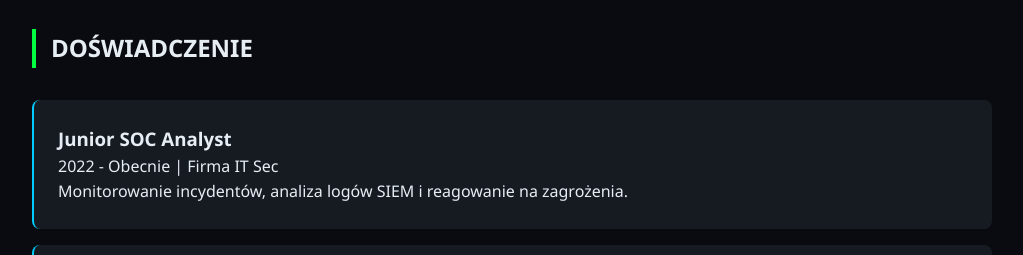
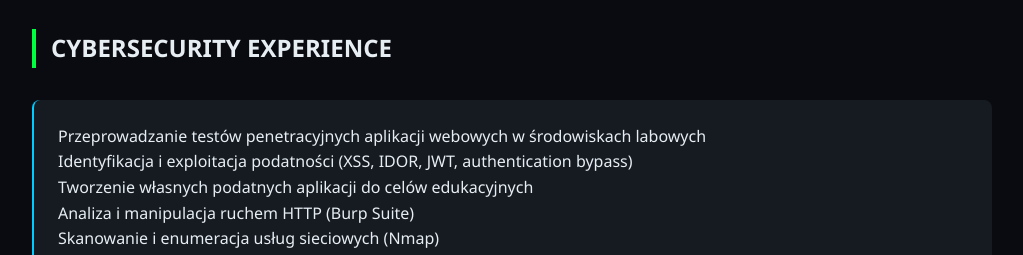
Before and after one commit to christwaffen/test, a plain HTML site: page index.html in a window 1280 px wide. Shown: the part 525-780 px from the top of the page, without its empty margins (128-1151 px from the left). Drawn offline with Linux system fonts and the light colour scheme.

Commit message:
Update index.html

```diff
--- a/index.html
+++ b/index.html
@@ -32,18 +32,21 @@
 
         <!-- Doświadczenie -->
         <section id="experience">
-            <h2 class="section-title">Doświadczenie</h2>
+            <h2 class="section-title">Cybersecurity experience</h2>
             <div class="timeline">
                 <div class="timeline-item">
-                    <h3>Junior SOC Analyst</h3>
-                    <p class="date">2022 - Obecnie | Firma IT Sec</p>
-                    <p>Monitorowanie incydentów, analiza logów SIEM i reagowanie na zagrożenia.</p>
+<p> Przeprowadzanie testów penetracyjnych aplikacji webowych w środowiskach labowych</p>
+<p>Identyfikacja i exploitacja podatności (XSS, IDOR, JWT, authentication bypass)</p>
+<p>Tworzenie własnych podatnych aplikacji do celów edukacyjnych</p>
+<p>Analiza i manipulacja ruchem HTTP (Burp Suite)</p>
+<p>Skanowanie i enumeracja usług sieciowych (Nmap)</p>
+<p>Analiza pakietów sieciowych (Wireshark)</p>
                 </div>
-                <div class="timeline-item">
+           <!--     <div class="timeline-item">
                     <h3>IT Support Specialist</h3>
                     <p class="date">2020 - 2022 | Tech Solutions</p>
                     <p>Zarządzanie uprawnieniami użytkowników i zabezpieczanie stacji roboczych.</p>
-                </div>
+                </div> -->
             </div>
         </section>
 
```
